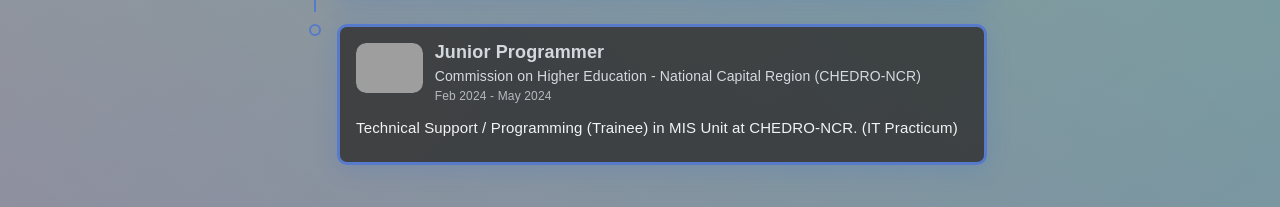
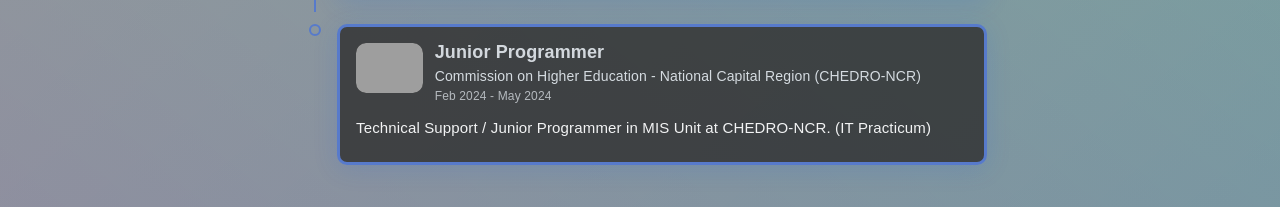
Before and after one commit to mhardev/mhardev-v2, a React (Create React App) app: page / in a window 1280 px wide. Shown: the part 2404-2611 px from the top of the page. Built offline with nearby package versions, Linux system fonts and the light colour scheme; grey boxes are pictures that could not be loaded; a web font is replaced by a local one.

Commit message:
`Update experience description in experiences array`

```diff
--- a/src/data/constant.js
+++ b/src/data/constant.js
@@ -283,7 +283,7 @@
     role: "Junior Programmer",
     company: "Commission on Higher Education - National Capital Region (CHEDRO-NCR)",
     date: "Feb 2024 - May 2024",
-    desc: "Technical Support / Programming (Trainee) in MIS Unit at CHEDRO-NCR. (IT Practicum)",
+    desc: "Technical Support / Junior Programmer in MIS Unit at CHEDRO-NCR. (IT Practicum)",
   },
 ];
 
```
